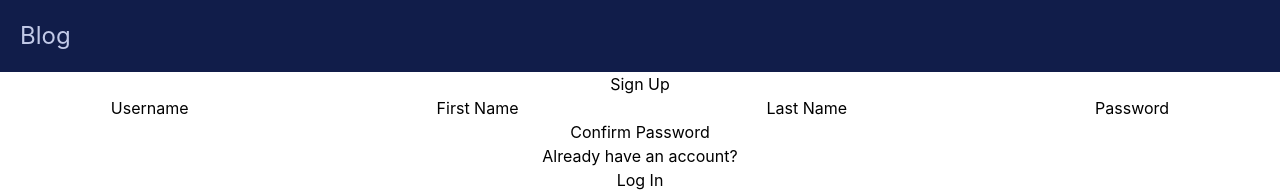
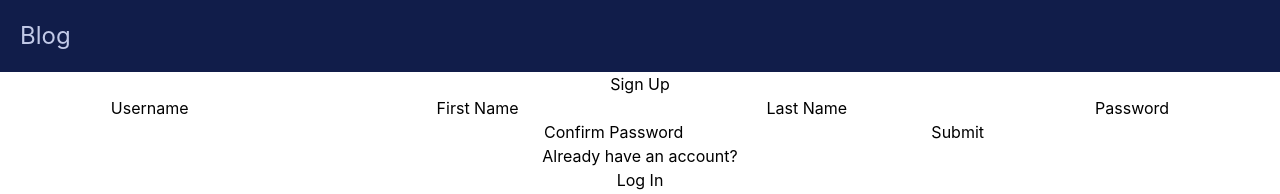
Before and after one commit to DeadpanCakes/BlogFrontEnd, a React (Create React App) app: page /sign-up in a window 1280 px wide. Shown: the top 194 px of the page. Built offline with nearby package versions, Linux system fonts and the light colour scheme.

Commit message:
imported and called postData

```diff
--- a/src/components/authentication/SignUpForm.js
+++ b/src/components/authentication/SignUpForm.js
@@ -1,4 +1,6 @@
 import { useState } from "react";
+
+import postData from "../../utils/postData";
 
 const SignUpForm = () => {
   const [username, setUsername] = useState("");
@@ -9,14 +11,24 @@ const SignUpForm = () => {
   const handleChange = (setState, newState) => {
     setState(newState);
   };
+
+  const handleSubmit = () => {
+    //validate
+    const userInfo = {
+      username,
+      firstName,
+      lastName,
+      password: pass,
+    };
+    console.log(userInfo);
+    postData("https://still-depths-86703.herokuapp.com/api/users", userInfo);
+  };
   return (
     <form
+      id="signUpForm"
       onSubmit={(e) => {
         e.preventDefault();
-        //construct data from state
-        //fetch login api with data in body
-        //receive jwt token
-        //place token in localstorage
+        handleSubmit();
       }}
     >
       <label htmlFor="username">Username</label>
@@ -56,6 +68,7 @@ const SignUpForm = () => {
         onChange={(e) => handleChange(setConfirm, e.target.value)}
         type="password"
       ></input>
+      <button>Submit</button>
     </form>
   );
 };
```
